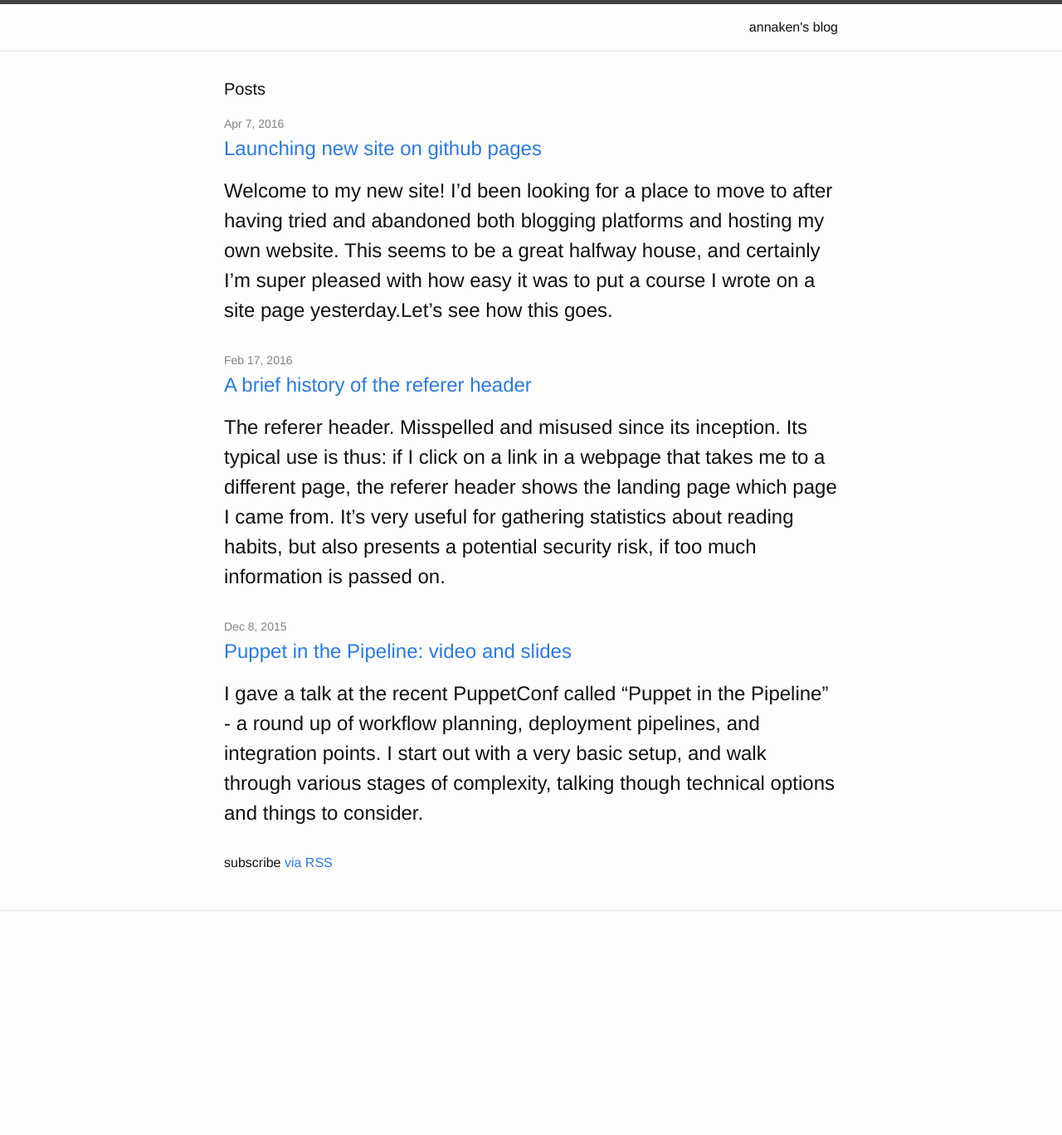
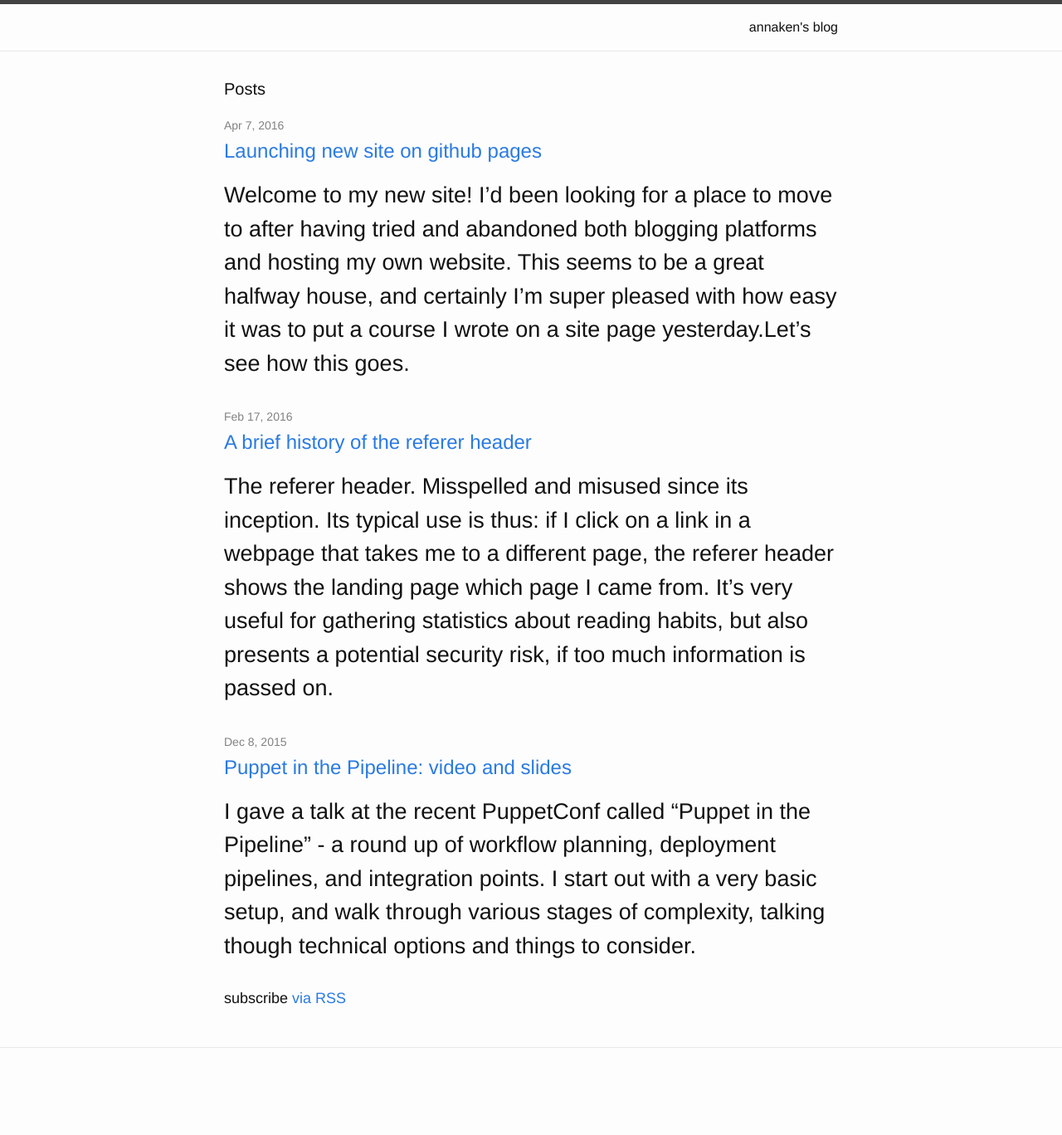
Before and after one commit to annaken/annaken.github.io, a Jekyll site: the page built from index.html, in a window 1280 px wide. Shown: the whole page at 83% size. Built offline with Jekyll 4.4.1, drawn with Linux system fonts in a browser that asks for light colours; before the commit the page ends 1203 px from its top, so only the background shows below that.

Commit message:
Changing css

```diff
--- a/_sass/_layout.scss
+++ b/_sass/_layout.scss
@@ -169,6 +169,7 @@
  */
 .page-content {
     padding: $spacing-unit 0;
+    font-size: 18px;
 }
 
 .page-heading {
@@ -195,8 +196,7 @@
 }
 
 .post-preview {
-    display: block;
-    font-size: 16px;
+    font-size: 18px;
 }
 
 /**
```
